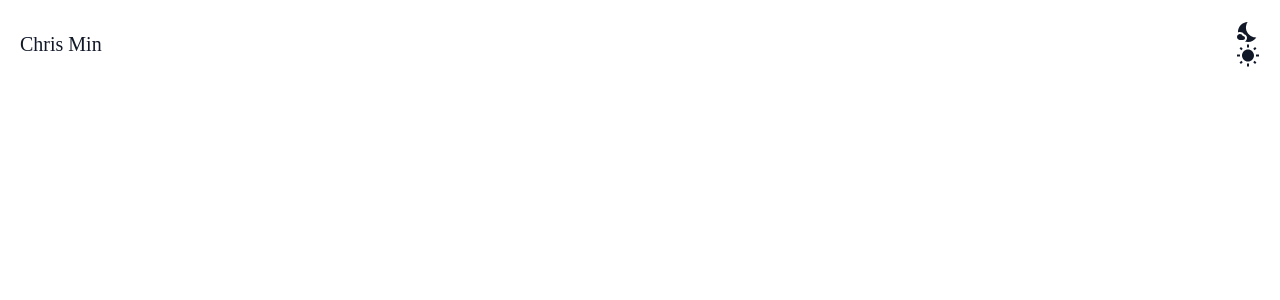
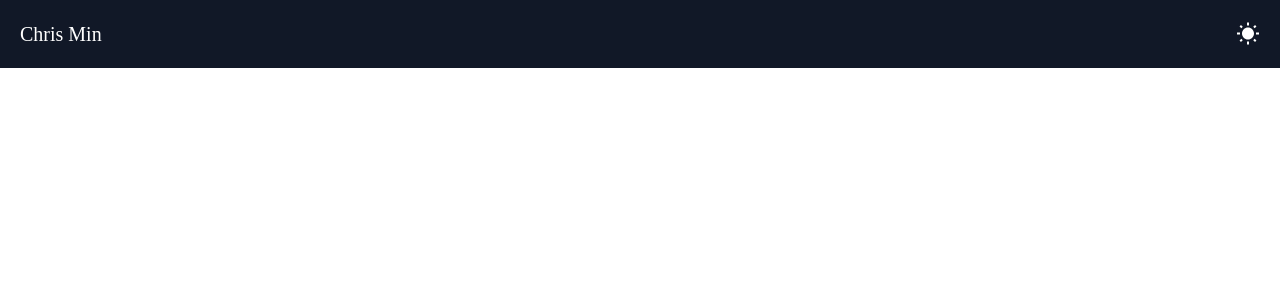
Before and after one commit to chriskmin/Website, a React (Create React App) app: page / in a window 1280 px wide. Both pictures are taken after a click on the icon 1248 px from the left and 32 px from the top of the page. Shown: the top 300 px of the page. Built offline with nearby package versions, Linux system fonts and the light colour scheme.

Commit message:
Created DarkMode button

```diff
--- a/src/App.js
+++ b/src/App.js
@@ -4,10 +4,9 @@ import Header from "./components/Header";
 function App() {
     const[darkMode, setDarkMode] = useState(false);
 
-
     return(
-        <div>
-           <Header />
+        <div className={darkMode && "dark"}>
+           <Header darkMode={darkMode} setDarkMode={setDarkMode}/>
         </div>
     );
 }
--- a/src/components/Header.jsx
+++ b/src/components/Header.jsx
@@ -1,15 +1,19 @@
 import React from 'react'
 import {MdNightsStay, MdWbSunny} from 'react-icons/md'
 
-const Header = () => {
+const Header = ({darkMode, setDarkMode}) => {
   return (
   <header className="bg-white dark:bg-gray-900 text-gray-900 dark:text-white">
     <nav className="flex justify-between items-center p-5">
       <h1 className="text-xl">Chris Min</h1>
 
-      <div>
-        <MdNightsStay className="text-2xl cursor-pointer"/>
-        <MdWbSunny className="text-2xl cursor-pointer"/>
+      <div onClick={() => setDarkMode(!darkMode)}>
+        {darkMode ? (
+          <MdWbSunny className="text-2xl cursor-pointer"/>
+
+        ) : (
+          <MdNightsStay className="text-2xl cursor-pointer"/>
+        )}
       </div>
 
     </nav>
--- a/tailwind.config.js
+++ b/tailwind.config.js
@@ -1,5 +1,6 @@
 /** @type {import('tailwindcss').Config} */
 module.exports = {
+  darkMode: "class",
   content: ["./src/**/*.{js,jsx,ts,tsx}"],
   theme: {
     extend: {},
```
